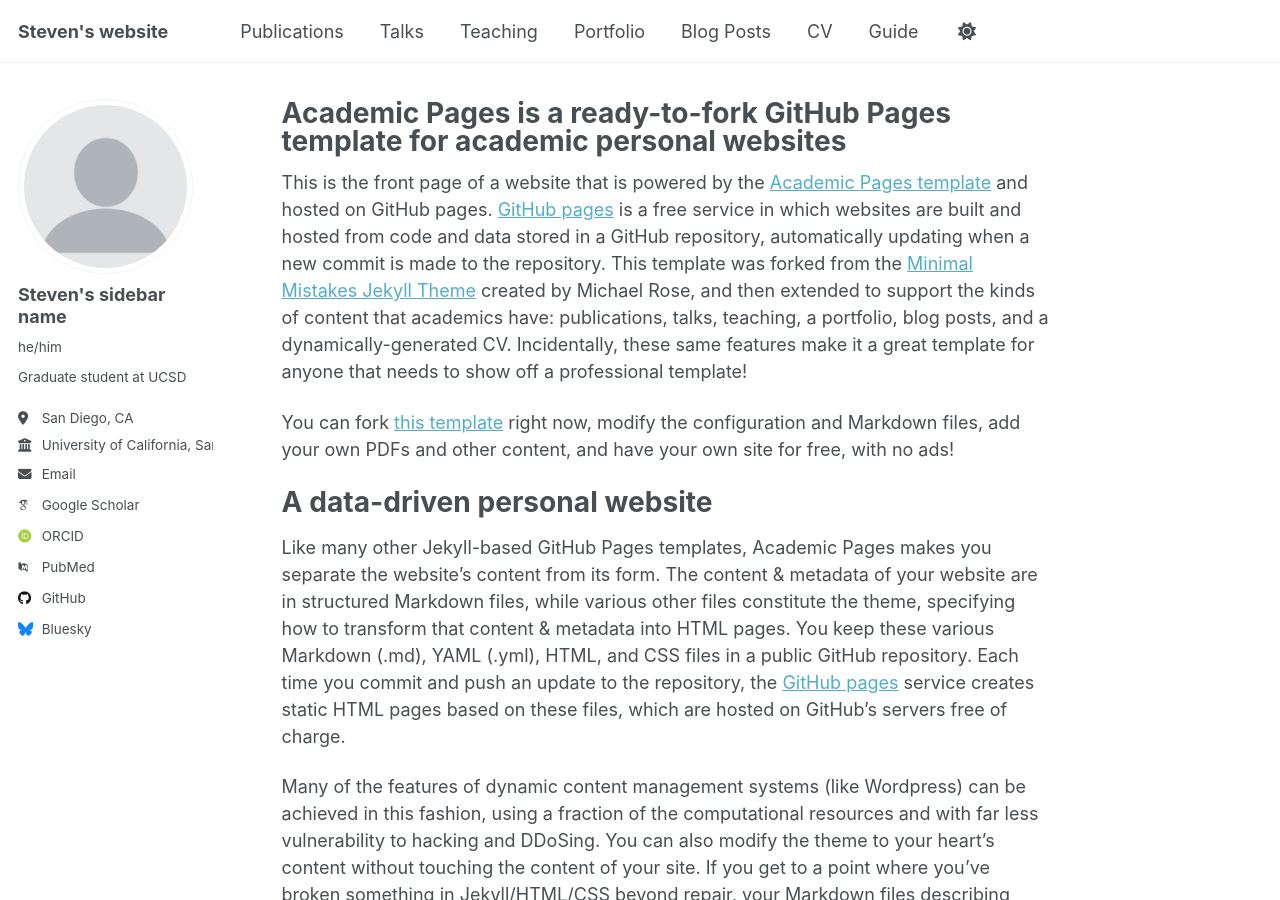
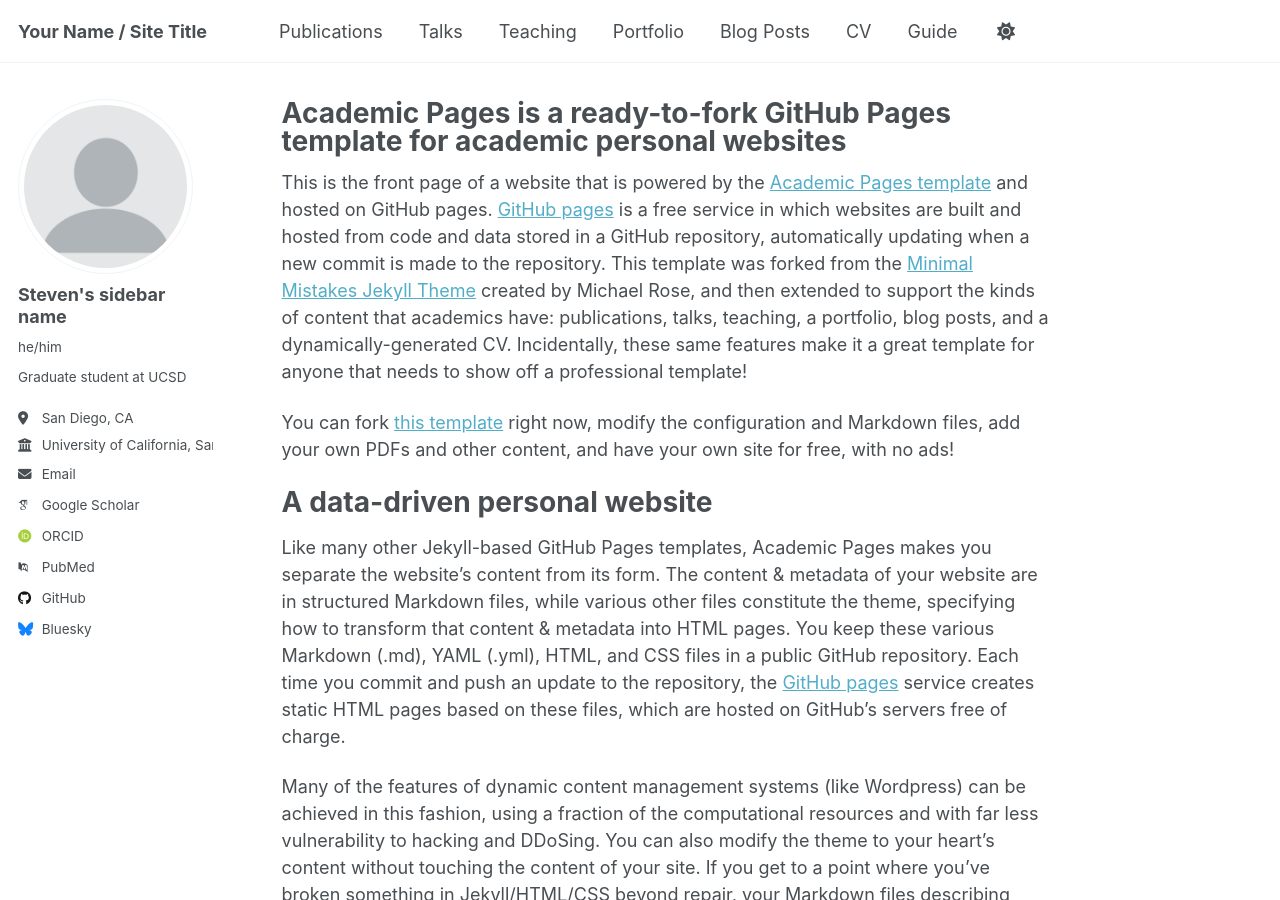
Before and after one commit to nguyensteven01/nguyensteven01.github.io, a Jekyll site: the page built from _pages/about.md, in a window 1280 px wide and 900 px high. Built offline with Jekyll 4.4.1, drawn with Linux system fonts in a browser that asks for light colours; some web fonts are replaced; a script that is not in the unit is left out.

Commit message:
reverting some changes

```diff
--- a/_config.yml
+++ b/_config.yml
@@ -9,10 +9,10 @@
 # Basic Site Settings
 locale                   : "en-US"
 site_theme               : "default" # Currently available options are "default", "air"
-title                    : "Steven's website"
+title                    : "Your Name / Site Title"
 title_separator          : "-"
-name                     : "Steven Nguyen"
-description              : "Your Name's academic portfolio"   # Update this with a general description of your site, this is the default if not overridden by a page
+name                     : &name "Steven Nguyen"
+description              : &description "Your Name's academic portfolio"   # Update this with a general description of your site, this is the default if not overridden by a page
 url                      : https://academicpages.github.io # The base hostname & protocol for your site e.g. "https://[your GitHub username].github.io",
                                                            # or if you already have some other page hosted on Github then use "https://[your GitHub username].github.io/[Your Repo Name]"
 baseurl                  : "" # the subpath of your site, e.g. "/blog"
```
